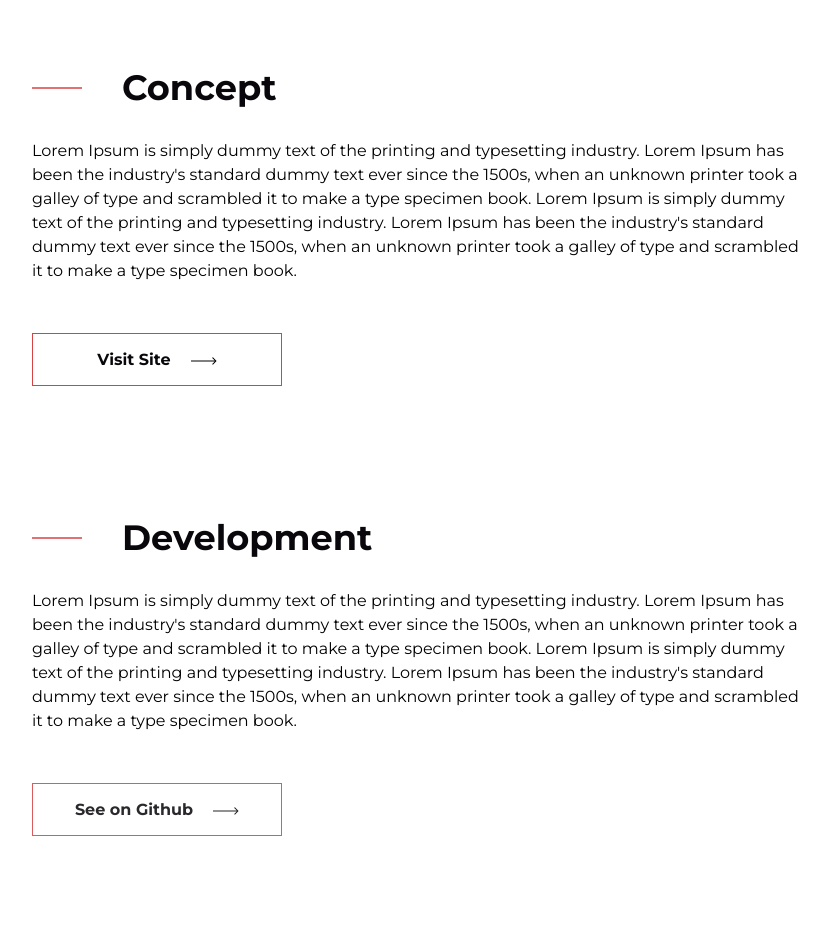
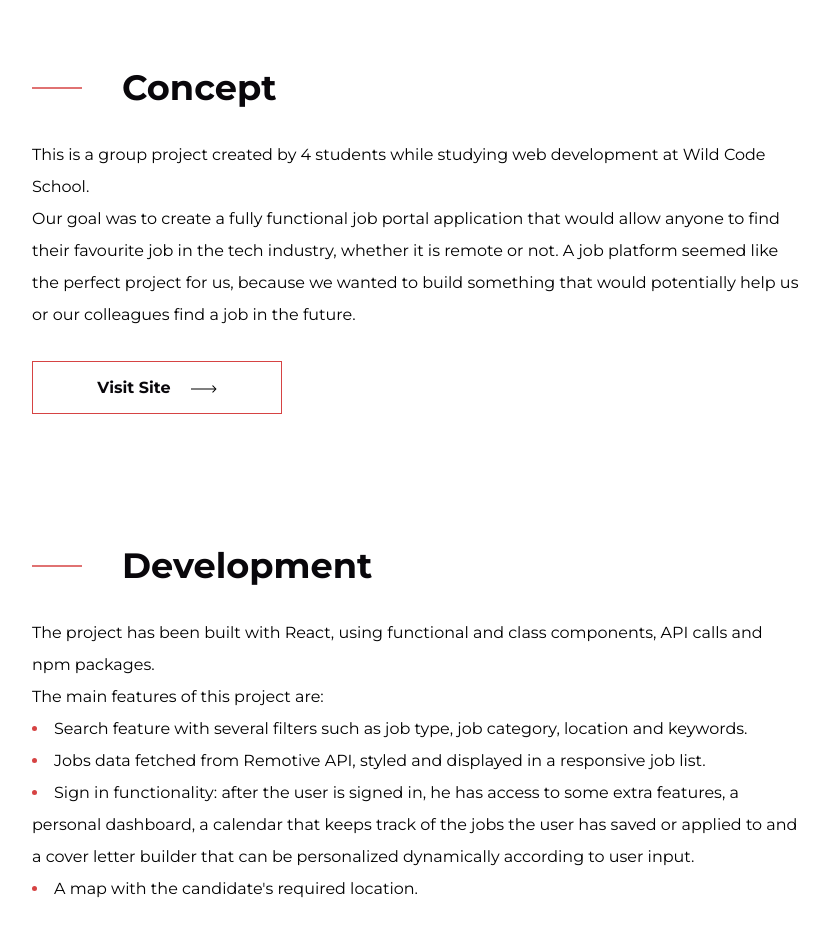
Before and after one commit to IoanLT/Portfolio, a React (Create React App) app: page /job-portal in a window 1280 px wide. Shown: the part 760-1694 px from the top of the page, without its empty margins (224-1053 px from the left). Built offline with nearby package versions, Linux system fonts and the light colour scheme.

Commit message:
adding content for Concept and Development sections in the Authxrs and Job portal project pages

```diff
--- a/src/components/GlobalStyle.js
+++ b/src/components/GlobalStyle.js
@@ -58,7 +58,8 @@ const GlobalStyle = createGlobalStyle`
 
     p {
         font-size: 1rem;
-        line-height: 150%;
+        /* line-height: 150%; */
+        line-height: 2;
         margin-bottom: 20px;
 
         @media (max-width: 500px) {
--- a/src/pages/Authors.js
+++ b/src/pages/Authors.js
@@ -7,6 +7,7 @@ import { motion } from 'framer-motion';
 import { pageAnimation, textFade, photoAnimation, lineAnimation, contentAnimation, wrapAnimation } from '../animation';
 // Import components
 import { MusicMain, Banner, Devices, Concept, Development, Back } from '../pages/MusicPlayer';
+import { List, ListItem } from '../pages/JobPortal';
 import arrowRight from '../assets/Arrow-right-black.svg';
 import backArrow from '../assets/backArrow.svg';
 import line from '../assets/Line 54.svg';
@@ -42,12 +43,11 @@ const Authors = () => {
                     variants={contentAnimation}
                 >
                     <motion.p>
-                        Lorem Ipsum is simply dummy text of the printing and typesetting industry.
-                        Lorem Ipsum has been the industry's standard dummy text ever since the 1500s,
-                        when an unknown printer took a galley of type and scrambled it to make a type specimen book.
-                        Lorem Ipsum is simply dummy text of the printing and typesetting industry.
-                        Lorem Ipsum has been the industry's standard dummy text ever since the 1500s,
-                        when an unknown printer took a galley of type and scrambled it to make a type specimen book.
+                        Authxrs is a socially aware and sustainable publishing house supporting suppressed voices worldwide.
+                        The project is devoted to people who would like to share their stories who otherwise would not have
+                        the opportunity. <br/>
+                        The goal was to give non Western voices a platform to be heard from, that is not edited or censored in
+                        any way by the Western world. These stories are told from real people from all over the globe.
                     </motion.p>
                 </motion.div>
                 <motion.button variants={textFade}>
@@ -75,12 +75,25 @@ const Authors = () => {
                     variants={contentAnimation}
                 >
                     <motion.p>
-                        Lorem Ipsum is simply dummy text of the printing and typesetting industry.
-                        Lorem Ipsum has been the industry's standard dummy text ever since the 1500s,
-                        when an unknown printer took a galley of type and scrambled it to make a type specimen book.
-                        Lorem Ipsum is simply dummy text of the printing and typesetting industry.
-                        Lorem Ipsum has been the industry's standard dummy text ever since the 1500s,
-                        when an unknown printer took a galley of type and scrambled it to make a type specimen book.
+                        The project has been built with React using both class and functional components.
+                        The frontend environment consists of several areas: <br/>
+                        <List>
+                            <ListItem>
+                                Tell story form: Which allows a user send messages directly to the authors gmail account.
+                            </ListItem>
+                            <ListItem>
+                                Contact form: For those who would like to become a part of the authors community
+                                and just lend a hand or may have questions.
+                            </ListItem>
+                            <ListItem>
+                                Storybook preorder form: Directly connects to payment form based on stripe payment system.
+                            </ListItem>
+                            <ListItem>
+                                Stripe payment checkout: Allows the user to make a purchase and enter their credit
+                                card credentials, accepts credit card online payments and sends this information
+                                back to the Stripe system.
+                            </ListItem>
+                        </List>
                     </motion.p>
                 </motion.div>
                 <motion.button variants={textFade}>
--- a/src/pages/JobPortal.js
+++ b/src/pages/JobPortal.js
@@ -43,12 +43,11 @@ const JobPortal = () => {
                     variants={contentAnimation}
                 >
                     <motion.p>
-                        Lorem Ipsum is simply dummy text of the printing and typesetting industry.
-                        Lorem Ipsum has been the industry's standard dummy text ever since the 1500s,
-                        when an unknown printer took a galley of type and scrambled it to make a type specimen book.
-                        Lorem Ipsum is simply dummy text of the printing and typesetting industry.
-                        Lorem Ipsum has been the industry's standard dummy text ever since the 1500s,
-                        when an unknown printer took a galley of type and scrambled it to make a type specimen book.
+                        This is a group project created by 4 students while studying web development at Wild Code School. <br/>
+                        Our goal was to create a fully functional job portal application that would allow anyone to find
+                        their favourite job in the tech industry, whether it is remote or not.
+                        A job platform seemed like the perfect project for us, because we wanted to build something that would
+                        potentially help us or our colleagues find a job in the future.
                     </motion.p>
                 </motion.div>
                 <motion.button variants={textFade}>
@@ -76,13 +75,27 @@ const JobPortal = () => {
                     variants={contentAnimation}
                 >
                     <motion.p>
-                        Lorem Ipsum is simply dummy text of the printing and typesetting industry.
-                        Lorem Ipsum has been the industry's standard dummy text ever since the 1500s,
-                        when an unknown printer took a galley of type and scrambled it to make a type specimen book.
-                        Lorem Ipsum is simply dummy text of the printing and typesetting industry.
-                        Lorem Ipsum has been the industry's standard dummy text ever since the 1500s,
-                        when an unknown printer took a galley of type and scrambled it to make a type specimen book.
+                        The project has been built with React, using functional and class components, API calls and
+                        npm packages. <br/>
+                        The main features of this project are: <br/>
                     </motion.p>
+                        <List>
+                            <ListItem>
+                                Search feature with several filters such as job type, job category, location and keywords.
+                            </ListItem>
+                            <ListItem>
+                                Jobs data fetched from Remotive API, styled and displayed in a responsive job list.
+                            </ListItem>
+                            <ListItem>
+                                Sign in functionality: after the user is signed in, he has access to some extra features,
+                                a personal dashboard, a calendar that keeps track of the jobs the user has saved or applied to
+                                and a cover letter builder that can be personalized dynamically according to user input.
+                            </ListItem>
+                            <ListItem>
+                                A map with the candidate's required location.
+                            </ListItem>
+                        </List>
+
                 </motion.div>
                 <motion.button variants={textFade}>
                     <a
@@ -113,4 +126,19 @@ const JobMain = styled(MusicMain)`
     }
 `
 
+export const List = styled(motion.ul)``
+
+export const ListItem = styled(motion.li)`
+    line-height: 2;
+    list-style: inside;
+
+    @media (max-width: 500px) {
+        font-size: 14px;
+    }
+
+    ::marker {
+        color: hsl(360, 64%, 55%);
+    }
+`
+
 export default JobPortal;
--- a/src/pages/MusicPlayer.js
+++ b/src/pages/MusicPlayer.js
@@ -173,6 +173,10 @@ export const Concept = styled(motion.div)`
     flex-wrap: wrap;
     overflow: hidden;
 
+    p {
+        margin-bottom: 0;
+    }
+
     .concept-heading {
         display: flex;
         align-items: center;
```
